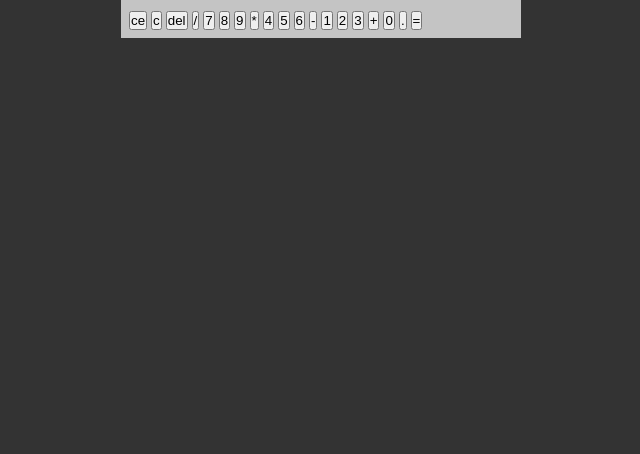
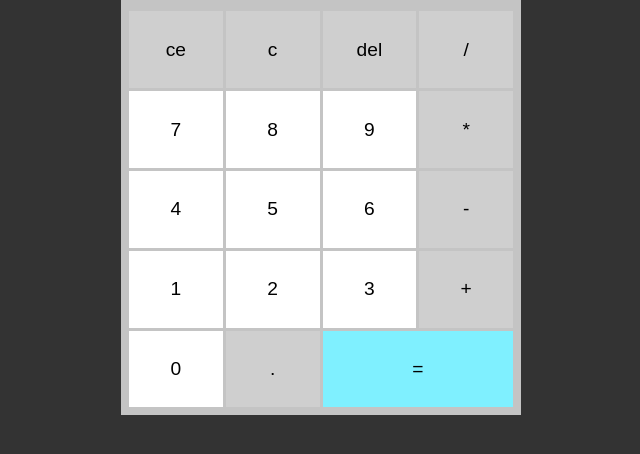
Before and after one commit to Yancod/calculadora-html-css-js, a plain HTML site: page index.html in a window 1280 px wide. Shown: the part 158-612 px from the top of the page, without its empty margins (319-959 px from the left). Drawn offline with Linux system fonts and the light colour scheme.

Commit message:
Criação dos estilos dos buttons

```diff
--- a/css/styles.css
+++ b/css/styles.css
@@ -18,6 +18,7 @@ body {
     --deep-grey: #343434;
     --light-grey: #ECECEC;
     --black: #000000;
+    --white-ice: #cfcfcf;
 }
 
 #calc {
@@ -54,3 +55,34 @@ body {
     font-size: 3em;
     font-weight: 700;
 }
+
+#buttons-contener {
+    display: grid;
+    grid-template-columns: 1fr 1fr 1fr 1fr;
+    gap: 3px;
+}
+
+#buttons-contener button {
+    border: 1px solid transparent;
+    border-radius: 0;
+    height: 4em;
+    font-size: 1.2em;
+    background-color: var(--white-ice);
+    cursor: pointer;
+}
+
+#buttons-contener .number {
+    background-color: #fff;
+}
+#buttons-contener button:hover{
+    background-color: var(--grey);
+    border-color: #000000;
+}
+#buttons-contener #icon-btm{
+    background-color: rgb(127, 240, 255);
+    grid-column: span 2;
+}
+
+#buttons-contener #icon-btm:hover{
+    background-color: rgb(48, 204, 225);
+}
```
